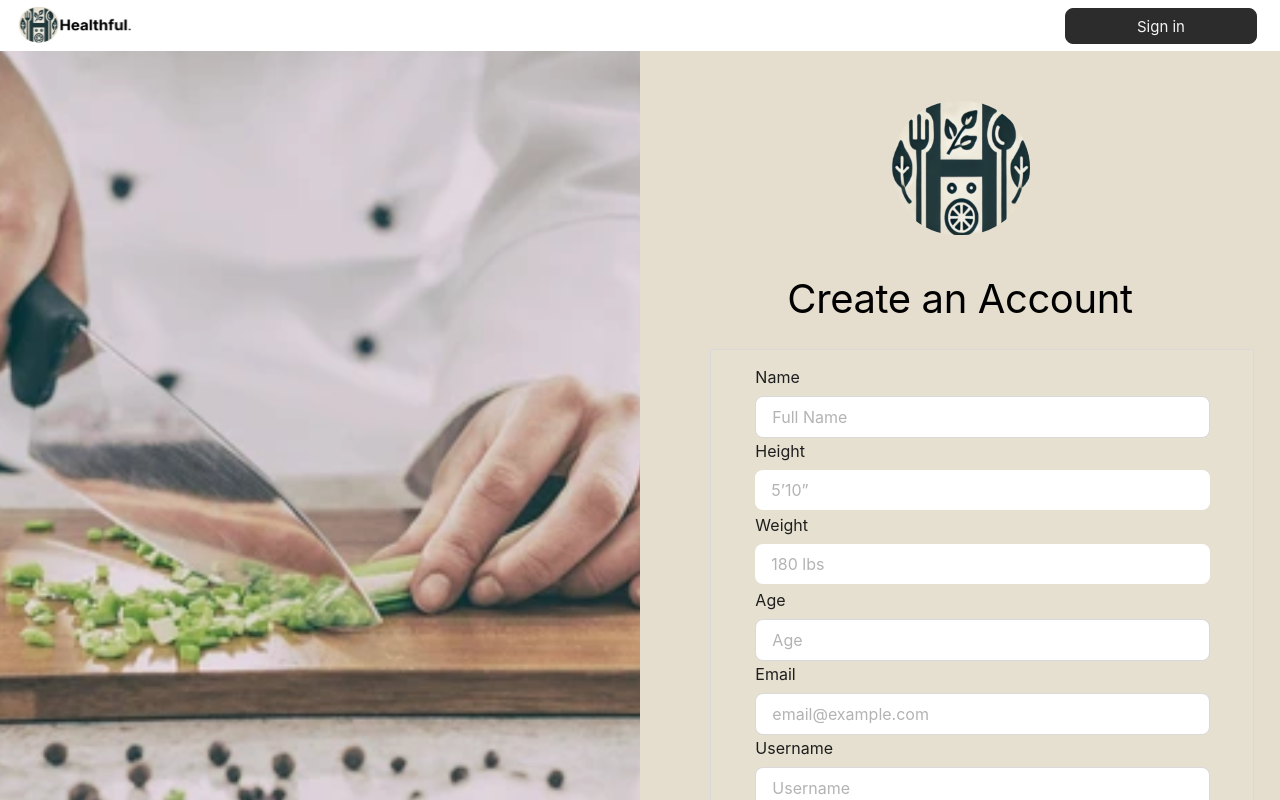
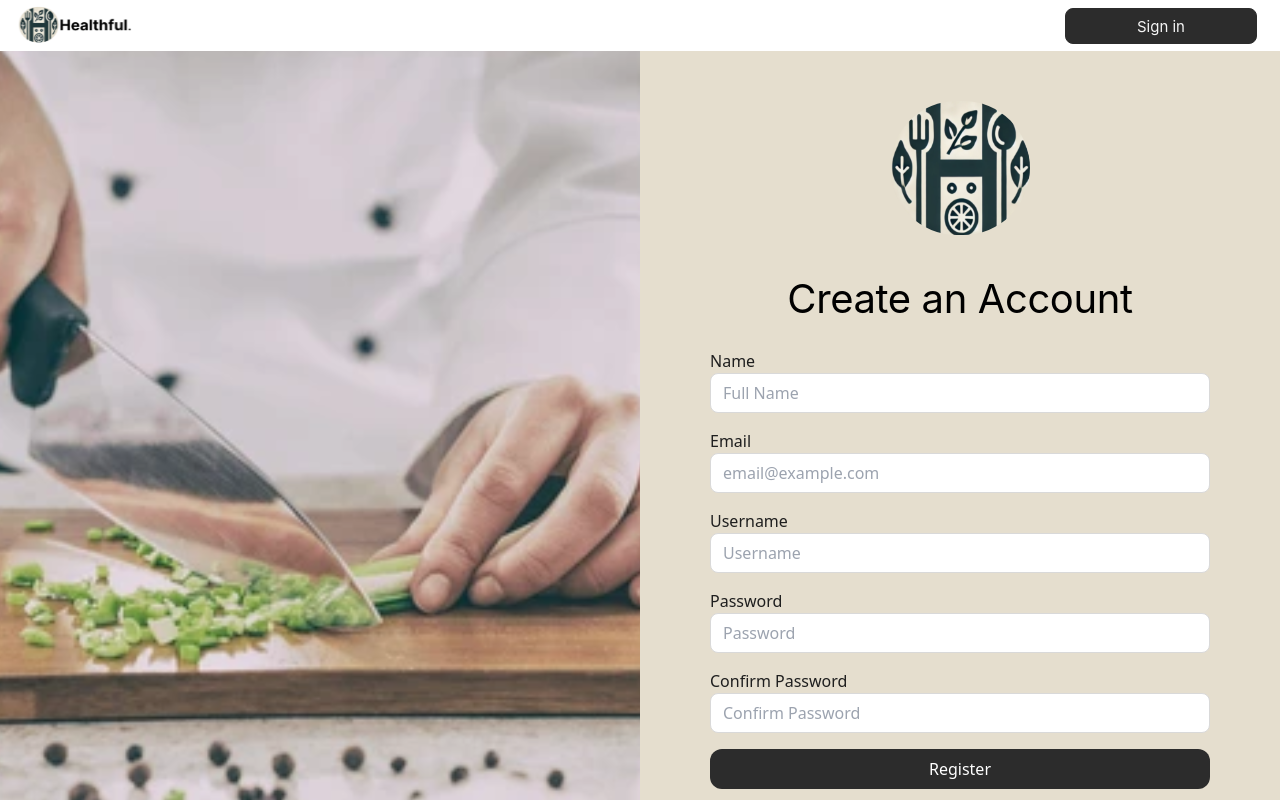
Before and after one commit to itsharryb13/Healthfull, a Next.js app: page /Registration in a window 1280 px wide. Shown: the top 800 px of the page. Built offline with nearby package versions, Linux system fonts and the light colour scheme.

Commit message:
Create Account, No Firebase yet

```diff
--- a/app/components/Sign ( Register and reset password)/Register/RegistrationForm.tsx
+++ b/app/components/Sign ( Register and reset password)/Register/RegistrationForm.tsx
@@ -1,99 +1,162 @@
+"use client";
+
+import { useState, useEffect } from "react";
 import Link from "next/link";
+
 export default function RegistrationForm() {
+  const [name, setName] = useState("");
+  const [email, setEmail] = useState("");
+  const [username, setUsername] = useState("");
+  const [password, setPassword] = useState("");
+  const [confirmPassword, setConfirmPassword] = useState("");
+  const [passwordError, setPasswordError] = useState("");
+  const [confirmPasswordError, setConfirmPasswordError] = useState("");
+
+  // Password validation
+  const validatePassword = () => {
+    let error = "";
+    if (password.length < 8) {
+      error = "Password must be at least 8 characters long.";
+    } else if (!/[A-Z]/.test(password)) {
+      error = "Password must contain at least one uppercase letter.";
+    } else if (!/[a-z]/.test(password)) {
+      error = "Password must contain at least one lowercase letter.";
+    } else if (!/[0-9]/.test(password)) {
+      error = "Password must contain at least one number.";
+    } else if (!/[!@#$%^&*]/.test(password)) {
+      error = "Password must contain at least one special character (!@#$%^&*).";
+    }
+    setPasswordError(error);
+    return error === "";
+  };
+
+  // Password matching validation
+  const validateConfirmPassword = () => {
+    if (password !== confirmPassword) {
+      setConfirmPasswordError("Passwords do not match.");
+      return false;
+    } else {
+      setConfirmPasswordError("");
+      return true;
+    }
+  };
+
+  // Watch password and confirmPassword fields to reset errors when valid
+  useEffect(() => {
+    if (password.length >= 8 && passwordError) {
+      validatePassword(); // Reset error if password becomes valid
+    }
+  }, [password]);
+
+  useEffect(() => {
+    if (password === confirmPassword && confirmPasswordError) {
+      validateConfirmPassword(); // Reset error if passwords match
+    }
+  }, [confirmPassword]);
+
+  // Handle form submission
+  const handleSubmit = (e: React.FormEvent) => {
+    e.preventDefault();
+    const isPasswordValid = validatePassword();
+    const isConfirmPasswordValid = validateConfirmPassword();
+
+    if (isPasswordValid && isConfirmPasswordValid) {
+      alert("Form submitted successfully!");
+    }
+  };
+
   return (
-    <div className='main-container w-[500px] h-[300px] relative mx-auto my-0'>
-    <div className='flex w-[454.206px] h-[54.269px] flex-col gap-[8px] items-start flex-nowrap bg-[#e6e0d0] relative z-[4] mt-[16.938px] mr-0 mb-0 ml-[45.347px]'>
-      <span className="h-[22px] self-stretch shrink-0 basis-auto font-['Inter'] text-[16px] font-normal leading-[22px] text-[#1e1e1e] relative text-left whitespace-nowrap z-[5]">
-        Name
+    <form onSubmit={handleSubmit} className="main-container w-[500px] relative mx-auto my-0 space-y-4">
+      {/* Name Field */}
+      <div className="w-full">
+        <label className="block text-[16px] font-normal text-[#1e1e1e]">Name</label>
+        <input
+          type="text"
+          placeholder="Full Name"
+          value={name}
+          onChange={(e) => setName(e.target.value)}
+          className="w-full h-[40px] bg-[#fff] rounded-[8px] border border-[#d9d9d9] p-[12px] text-[#b3b3b3]"
+        />
+      </div>
+
+      {/* Email Field */}
+      <div className="w-full">
+        <label className="block text-[16px] font-normal text-[#1e1e1e]">Email</label>
+        <input
+          type="email"
+          placeholder="email@example.com"
+          value={email}
+          onChange={(e) => setEmail(e.target.value)}
+          className="w-full h-[40px] bg-[#fff] rounded-[8px] border border-[#d9d9d9] p-[12px] text-[#b3b3b3]"
+        />
+      </div>
+
+      {/* Username Field */}
+      <div className="w-full">
+        <label className="block text-[16px] font-normal text-[#1e1e1e]">Username</label>
+        <input
+          type="text"
+          placeholder="Username"
+          value={username}
+          onChange={(e) => setUsername(e.target.value)}
+          className="w-full h-[40px] bg-[#fff] rounded-[8px] border border-[#d9d9d9] p-[12px] text-[#b3b3b3]"
+        />
+      </div>
+
+      {/* Password Field */}
+      <div className="w-full">
+        <label className="block text-[16px] font-normal text-[#1e1e1e]">Password</label>
+        <input
+          type="password"
+          placeholder="Password"
+          value={password}
+          onChange={(e) => {
+            setPassword(e.target.value);
+            validatePassword();
+          }}
+          className="w-full h-[40px] bg-[#fff] rounded-[8px] border border-[#d9d9d9] p-[12px] text-[#b3b3b3]"
+        />
+        {passwordError && (
+          <span className="block text-red-500 text-sm mt-1">
+            {passwordError}
           </span>
-      <div className='flex pt-[12px] pr-[16px] pb-[12px] pl-[16px] items-center self-stretch shrink-0 flex-nowrap bg-[#fff] rounded-[8px] border-solid border border-[#d9d9d9] relative overflow-hidden z-[6]'>
-        <span className="h-[16px] grow shrink-0 basis-auto font-['Inter'] text-[16px] font-normal leading-[16px] text-[#b3b3b3] relative text-left whitespace-nowrap z-[7]">
-          Full Name
+        )}
+      </div>
+
+      {/* Confirm Password Field */}
+      <div className="w-full">
+        <label className="block text-[16px] font-normal text-[#1e1e1e]">Confirm Password</label>
+        <input
+          type="password"
+          placeholder="Confirm Password"
+          value={confirmPassword}
+          onChange={(e) => {
+            setConfirmPassword(e.target.value);
+            validateConfirmPassword();
+          }}
+          className="w-full h-[40px] bg-[#fff] rounded-[8px] border border-[#d9d9d9] p-[12px] text-[#b3b3b3]"
+        />
+        {confirmPasswordError && (
+          <span className="block text-red-500 text-sm mt-1">
+            {confirmPasswordError}
           </span>
-        <input className='w-[454.206px] h-[40px] shrink-0 bg-transparent border-none absolute top-0 left-0 z-[8]' />
+        )}
       </div>
-    </div>
-    <div className='flex w-[454.206px] h-[54.269px] flex-col gap-[8px] items-start flex-nowrap bg-[#e6e0d0] relative z-[9] mt-[19.978px] mr-0 mb-0 ml-[45.347px]'>
-      <span className="h-[22px] self-stretch shrink-0 basis-auto font-['Inter'] text-[16px] font-normal leading-[22px] text-[#1e1e1e] relative text-left whitespace-nowrap z-10">
-        Height
-      </span>
-      <div className='flex pt-[12px] pr-[16px] pb-[12px] pl-[16px] items-center self-stretch shrink-0 flex-nowrap bg-[#fff] rounded-[8px] relative overflow-hidden z-[11]'>
-        <span className="h-[16px] grow shrink-0 basis-auto font-['Inter'] text-[16px] font-normal leading-[16px] text-[#b3b3b3] relative text-left whitespace-nowrap z-[12]">
-          5’10”
-        </span>
-        <input className='w-[454.206px] h-[40px] shrink-0 bg-transparent border-none absolute top-0 left-0 z-[13]' />
-      </div>
-    </div>
-    <div className='flex w-[454.206px] h-[54.269px] flex-col gap-[8px] items-start flex-nowrap bg-[#e6e0d0] relative z-[14] mt-[19.978px] mr-0 mb-0 ml-[45.347px]'>
-      <span className="h-[22px] self-stretch shrink-0 basis-auto font-['Inter'] text-[16px] font-normal leading-[22px] text-[#1e1e1e] relative text-left whitespace-nowrap z-[15]">
-        Weight
-      </span>
-      <div className='flex pt-[12px] pr-[16px] pb-[12px] pl-[16px] items-center self-stretch shrink-0 flex-nowrap bg-[#fff] rounded-[8px] relative overflow-hidden z-[16]'>
-        <span className="h-[16px] grow shrink-0 basis-auto font-['Inter'] text-[16px] font-normal leading-[16px] text-[#b3b3b3] relative text-left whitespace-nowrap z-[17]">
-          180 lbs
-        </span>
-        <input className='w-[454.206px] h-[40px] shrink-0 bg-transparent border-none absolute top-0 left-0 z-[18]' />
-      </div>
-    </div>
-    <div className='flex w-[454.206px] h-[54.269px] flex-col gap-[8px] items-start flex-nowrap bg-[#e6e0d0] relative z-[19] mt-[19.978px] mr-0 mb-0 ml-[45.347px]'>
-      <span className="h-[22px] self-stretch shrink-0 basis-auto font-['Inter'] text-[16px] font-normal leading-[22px] text-[#1e1e1e] relative text-left whitespace-nowrap z-20">
-        Age
-      </span>
-      <div className='flex pt-[12px] pr-[16px] pb-[12px] pl-[16px] items-center self-stretch shrink-0 flex-nowrap bg-[#fff] rounded-[8px] border-solid border border-[#d9d9d9] relative overflow-hidden z-[21]'>
-        <span className="h-[16px] grow shrink-0 basis-auto font-['Inter'] text-[16px] font-normal leading-[16px] text-[#b3b3b3] relative text-left whitespace-nowrap z-[22]">
-          Age
-        </span>
-        <input className='w-[454.206px] h-[40px] shrink-0 bg-transparent border-none absolute top-0 left-0 z-[23]' />
-      </div>
-    </div>
-    <div className='flex w-[454.206px] h-[54.269px] flex-col gap-[8px] items-start flex-nowrap bg-[#e6e0d0] relative z-[24] mt-[19.978px] mr-0 mb-0 ml-[45.347px]'>
-      <span className="h-[22px] self-stretch shrink-0 basis-auto font-['Inter'] text-[16px] font-normal leading-[22px] text-[#1e1e1e] relative text-left whitespace-nowrap z-[25]">
-        Email
-      </span>
-      <div className='flex pt-[12px] pr-[16px] pb-[12px] pl-[16px] items-center self-stretch shrink-0 flex-nowrap bg-[#fff] rounded-[8px] border-solid border border-[#d9d9d9] relative overflow-hidden z-[26]'>
-        <span className="h-[16px] grow shrink-0 basis-auto font-['Inter'] text-[16px] font-normal leading-[16px] text-[#b3b3b3] relative text-left whitespace-nowrap z-[27]">
-          email@example.com
-        </span>
-        <input className='w-[454.206px] h-[40px] shrink-0 bg-transparent border-none absolute top-0 left-0 z-[28]' />
-      </div>
-    </div>
-    <div className='flex w-[454.206px] h-[54.269px] flex-col gap-[8px] items-start flex-nowrap bg-[#e6e0d0] relative z-[29] mt-[19.978px] mr-0 mb-0 ml-[45.347px]'>
-      <span className="h-[22px] self-stretch shrink-0 basis-auto font-['Inter'] text-[16px] font-normal leading-[22px] text-[#1e1e1e] relative text-left whitespace-nowrap z-30">
-        Username
-      </span>
-      <div className='flex pt-[12px] pr-[16px] pb-[12px] pl-[16px] items-center self-stretch shrink-0 flex-nowrap bg-[#fff] rounded-[8px] border-solid border border-[#d9d9d9] relative overflow-hidden z-[31]'>
-        <span className="h-[16px] grow shrink-0 basis-auto font-['Inter'] text-[16px] font-normal leading-[16px] text-[#b3b3b3] relative text-left whitespace-nowrap z-[32]">
-          Username
-        </span>
-        <input className='w-[454.206px] h-[40px] shrink-0 bg-transparent border-none absolute top-0 left-0 z-[33]' />
-      </div>
-    </div>
-    <div className='flex w-[454.206px] h-[54.269px] flex-col gap-[8px] items-start flex-nowrap bg-[#e6e0d0] relative z-[34] mt-[19.978px] mr-0 mb-0 ml-[45.347px]'>
-      <span className="h-[22px] self-stretch shrink-0 basis-auto font-['Inter'] text-[16px] font-normal leading-[22px] text-[#1e1e1e] relative text-left whitespace-nowrap z-[35]">
-        Password
-      </span>
-      <div className='flex pt-[12px] pr-[16px] pb-[12px] pl-[16px] items-center self-stretch shrink-0 flex-nowrap bg-[#fff] rounded-[8px] border-solid border border-[#d9d9d9] relative overflow-hidden z-[36]'>
-        <span className="h-[16px] grow shrink-0 basis-auto font-['Inter'] text-[16px] font-normal leading-[16px] text-[#b3b3b3] relative text-left whitespace-nowrap z-[37]">
-          Password
-        </span>
-        <input className='w-[454.206px] h-[40px] shrink-0 bg-transparent border-none absolute top-0 left-0 z-[38]' />
-      </div>
-    </div>
-    <Link href='../SignIn' className='w-full'>
-    <button className='flex w-[459.021px] h-[33.143px] pt-[12px] pr-[12px] pb-[12px] pl-[12px] gap-[8px] justify-center items-center flex-nowrap bg-[#2c2c2c] rounded-[8px] border-solid border border-[#d9d9d9] relative box-content overflow-hidden z-[2] pointer mt-[31.217px] mr-0 mb-0 ml-[45.908px]'>
-      <span className="h-[16px] shrink-0 basis-auto font-['Inter'] text-[16px] font-normal leading-[16px] text-[#f5f5f5] relative text-left whitespace-nowrap z-[3]">
+
+      {/* Submit Button */}
+      <button
+        type="submit"
+        className="w-full h-[40px] mt-[10px] p-[12px] bg-[#2c2c2c] text-white rounded-[12px] text-center flex justify-center items-center"
+      >
         Register
-      </span>
       </button>
-    </Link>
 
-    <Link href='../SignIn'>
-    <span className="block h-[29.329px] font-['Inter'] text-[16px] font-normal leading-[22.4px] text-[#1e1e1e] relative text-left underline whitespace-nowrap z-[1] mt-[22.899px] mr-0 mb-0 ml-[45.15px]">
+      {/* Sign In Link */}
+      <Link href="../SignIn">
+        <span className="block text-[16px] font-normal text-[#1e1e1e] underline text-right mt-4">
           Already have an account?
         </span>
       </Link>
-
-    <div className='w-[544px] h-[650.396px] bg-[#e6e0d0] border-solid border border-[#d9d9d9] absolute top-0 left-0 box-content' />
-  </div>
+    </form>
   );
 }
```
Lines whose indentation alone changed are shown as unchanged.
